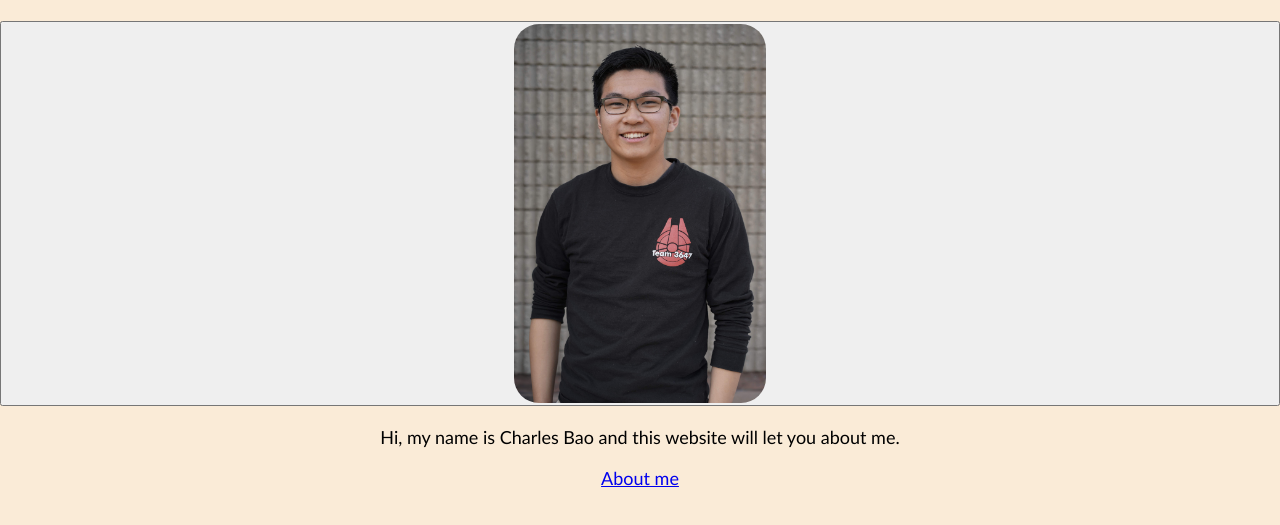
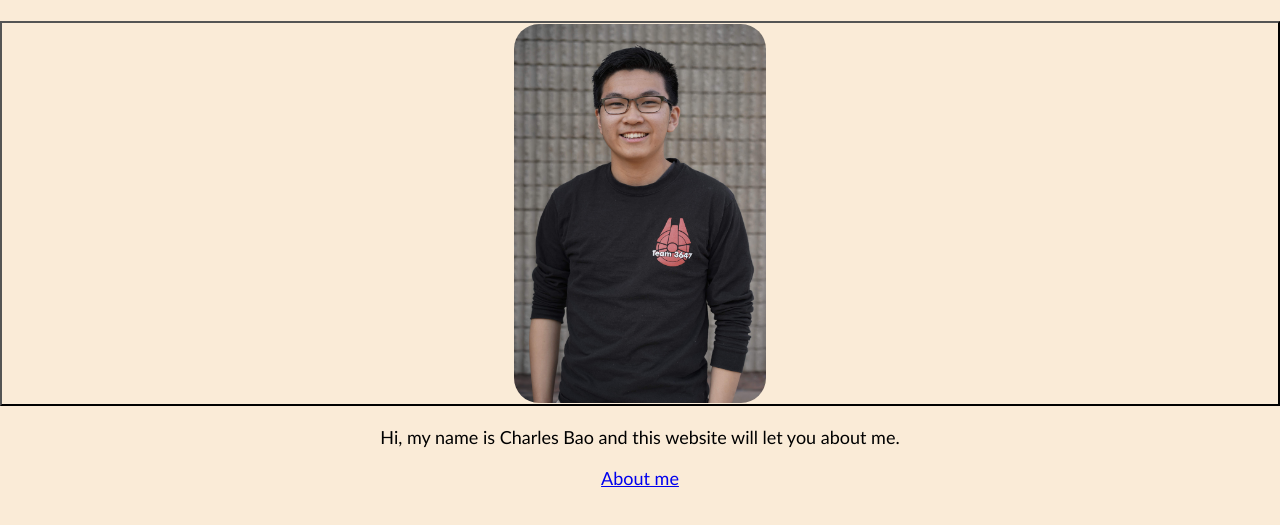
Before and after one commit to chucklesbao/chucklesbao.github.io, a plain HTML site: page index.html in a window 1280 px wide. Shown: the part 71-596 px from the top of the page. Drawn offline with Linux system fonts and the light colour scheme.

Commit message:
Update index.html

```diff
--- a/index.html
+++ b/index.html
@@ -12,7 +12,7 @@
             Charles Bao
         </h1>
         <div> </div>
-        <button onclick="buttonPressed(this)" value = "This is me in my Junior Year!">
+        <button class= "buttonclear" onclick="buttonPressed(this)" value = "This is me in my junior year of highschool!">
             <img id="imageCenter" src = Charles.jpg>
         </button>
         <p class="para center">
```
